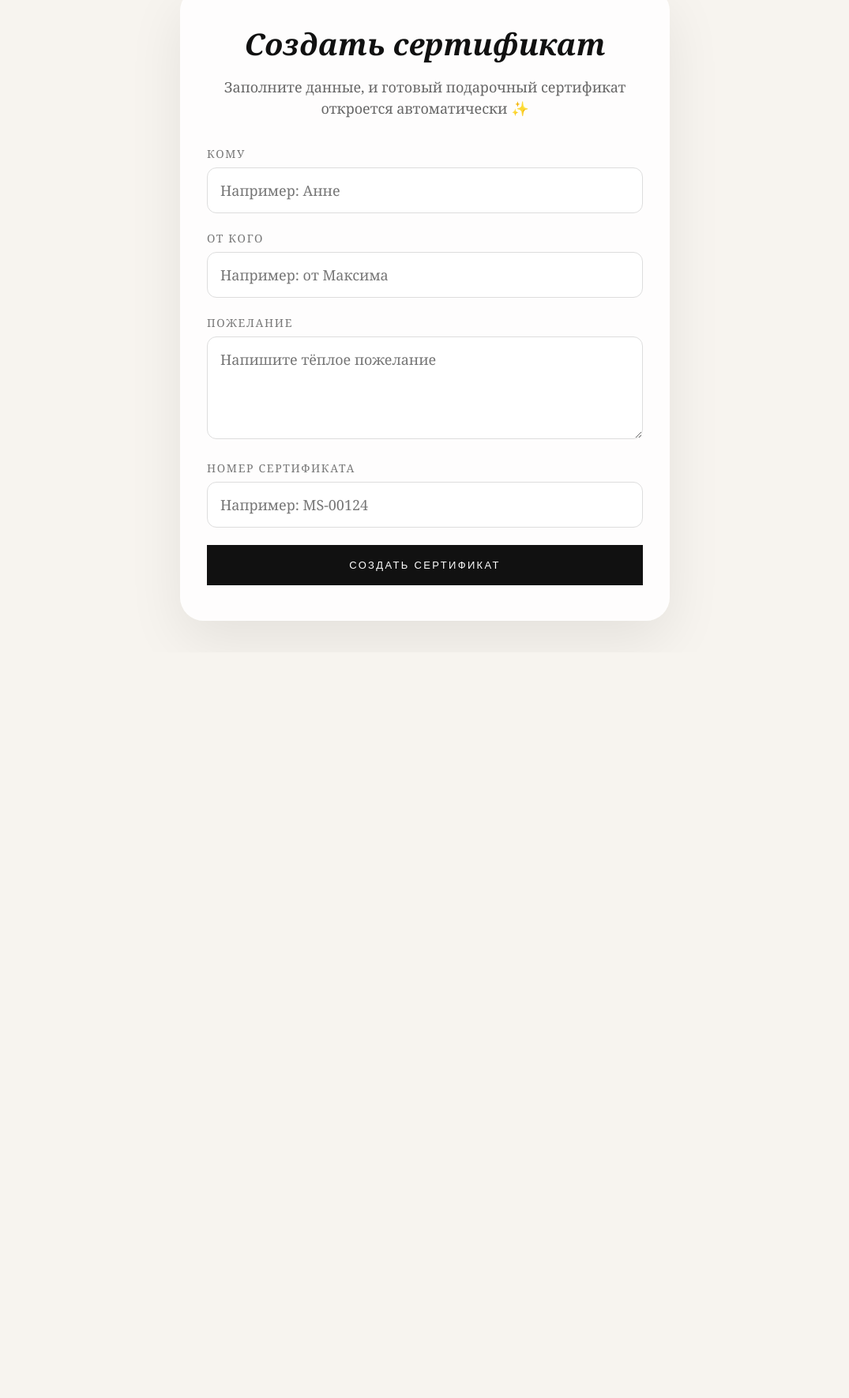
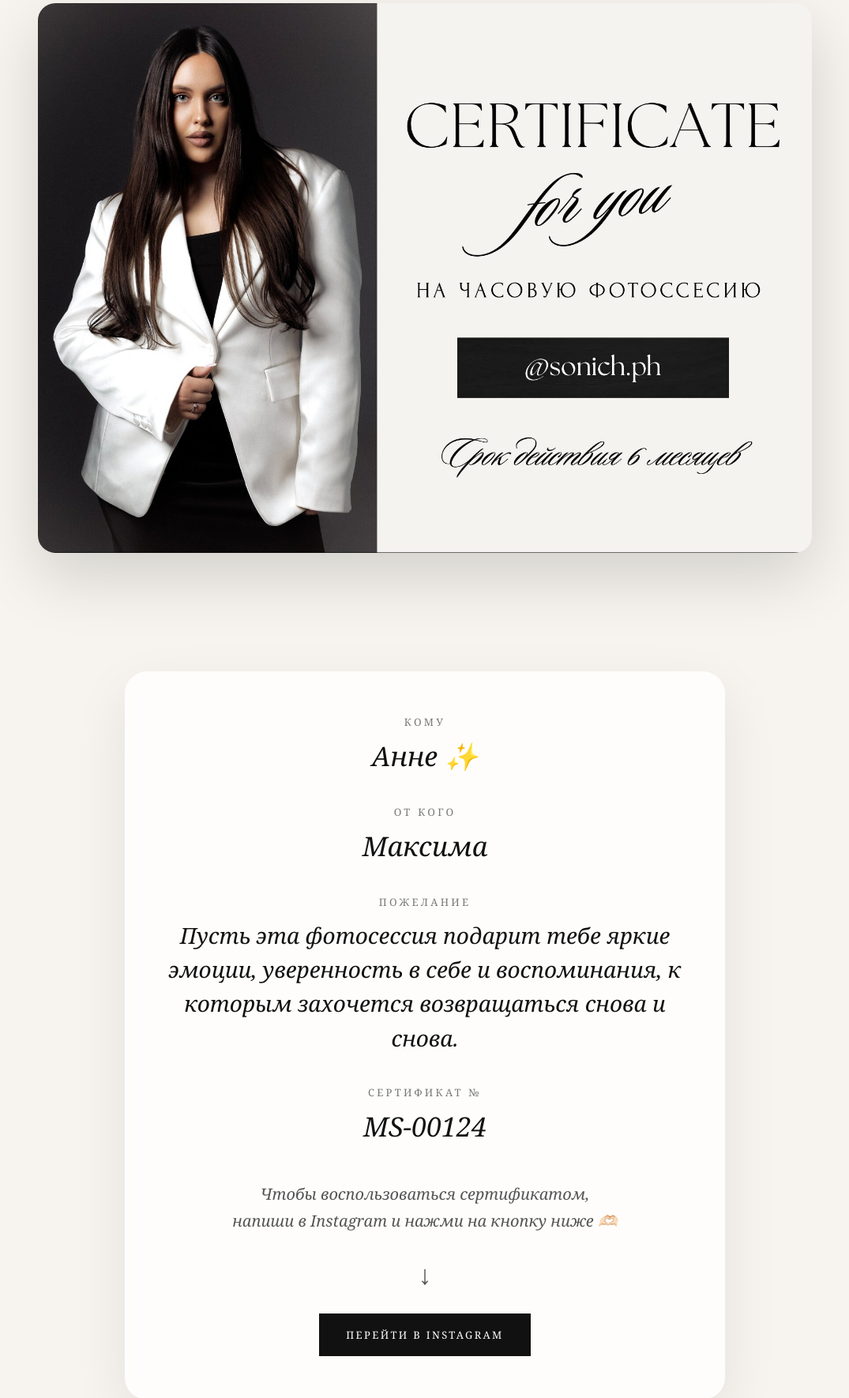
Before and after one commit to sofiharko16-debug/sonic-certificate-form, a plain HTML site: page index.html in a window 1280 px wide. Shown: the part 56-1826 px from the top of the page at 79% size, without its empty margins (102-1177 px from the left). Before the commit the page ends 882 px from the top, so only its background shows below. Drawn offline with Linux system fonts and the light colour scheme.

Commit message:
Update index.html

```diff
--- a/index.html
+++ b/index.html
@@ -3,7 +3,7 @@
 <head>
 <meta charset="UTF-8">
 <meta name="viewport" content="width=device-width, initial-scale=1.0">
-<title>Создать сертификат</title>
+<title>Подарочный сертификат</title>
 
 <style>
 * {
@@ -17,121 +17,284 @@ body {
   font-family: Georgia, 'Times New Roman', serif;
 }
 
-.wrapper {
+.hero {
   min-height: 100vh;
   display: flex;
   align-items: center;
   justify-content: center;
-  padding: 40px 18px;
+  padding: 60px 20px;
 }
 
-.form-card {
+.certificate-image {
   width: 100%;
-  max-width: 620px;
-  background: rgba(255,255,255,0.86);
-  border-radius: 30px;
-  padding: 45px 34px;
+  max-width: 980px;
+  border-radius: 22px;
+  box-shadow: 0 30px 80px rgba(0,0,0,0.15);
+  opacity: 0;
+  transform: translateY(25px) scale(0.98);
+  animation: softAppear 1.2s ease forwards;
+}
+
+.info {
+  min-height: 100vh;
+  padding: 90px 20px;
+  display: flex;
+  align-items: center;
+  justify-content: center;
+}
+
+.card {
+  width: 100%;
+  max-width: 760px;
+  background: rgba(255,255,255,0.82);
+  backdrop-filter: blur(12px);
+  border-radius: 28px;
+  padding: 55px 45px;
+  text-align: center;
   box-shadow: 0 25px 70px rgba(0,0,0,0.08);
 }
 
-h1 {
-  margin: 0 0 16px;
-  font-size: 38px;
-  font-style: italic;
-  text-align: center;
-}
-
-.subtitle {
-  text-align: center;
-  color: #666;
-  font-size: 18px;
-  line-height: 1.5;
-  margin-bottom: 34px;
-}
-
-label {
-  display: block;
-  margin-bottom: 8px;
-  font-size: 14px;
-  letter-spacing: 0.12em;
+.label {
+  font-size: 13px;
+  letter-spacing: 0.25em;
   text-transform: uppercase;
+  margin-bottom: 12px;
   color: #777;
 }
 
-input, textarea {
-  width: 100%;
-  border: 1px solid #ddd;
-  background: #fff;
-  padding: 16px;
-  font-size: 18px;
-  font-family: Georgia, 'Times New Roman', serif;
-  margin-bottom: 22px;
-  border-radius: 12px;
+.value {
+  font-size: 34px;
+  line-height: 1.35;
+  margin-bottom: 38px;
+  font-style: italic;
 }
 
-textarea {
-  min-height: 130px;
-  resize: vertical;
+.message {
+  font-size: 28px;
+  line-height: 1.55;
+  font-style: italic;
+  margin-bottom: 38px;
 }
 
-button {
-  width: 100%;
-  padding: 18px 24px;
+.contact-text {
+  margin-top: 45px;
+  margin-bottom: 18px;
+  text-align: center;
+  font-size: 20px;
+  line-height: 1.7;
+  color: #555;
+  font-style: italic;
+}
+
+.arrow {
+  margin-top: 14px;
+  font-size: 34px;
+  animation: arrowMove 2s ease-in-out infinite;
+}
+
+.button {
+  display: inline-block;
+  margin-top: 10px;
+  padding: 18px 34px;
   background: #111;
   color: #fff;
-  border: none;
-  cursor: pointer;
-  font-size: 13px;
+  text-decoration: none;
   letter-spacing: 0.18em;
   text-transform: uppercase;
+  font-size: 13px;
 }
 
-button:hover {
-  opacity: 0.88;
+.fade-up {
+  opacity: 0;
+  transform: translateY(35px);
+  transition: all 1s ease;
+}
+
+.fade-up.show {
+  opacity: 1;
+  transform: translateY(0);
+}
+
+@keyframes softAppear {
+  to {
+    opacity: 1;
+    transform: translateY(0) scale(1);
+  }
+}
+
+@keyframes arrowMove {
+  0% {
+    transform: translateY(0);
+    opacity: 0.7;
+  }
+
+  50% {
+    transform: translateY(8px);
+    opacity: 1;
+  }
+
+  100% {
+    transform: translateY(0);
+    opacity: 0.7;
+  }
+}
+
+@media (max-width: 700px) {
+  .hero {
+    min-height: auto;
+    padding: 30px 14px;
+  }
+
+  .certificate-image {
+    border-radius: 14px;
+  }
+
+  .info {
+    padding: 50px 14px;
+  }
+
+  .card {
+    padding: 35px 24px;
+    border-radius: 22px;
+  }
+
+  .value {
+    font-size: 26px;
+  }
+
+  .message {
+    font-size: 23px;
+  }
+
+  .contact-text {
+    font-size: 18px;
+  }
 }
 </style>
 </head>
 
 <body>
 
-<div class="wrapper">
-  <div class="form-card">
-    <h1>Создать сертификат</h1>
+<section class="hero">
+  <img src="certificate.jpg" class="certificate-image" alt="Подарочный сертификат">
+</section>
 
-    <div class="subtitle">
-      Заполните данные, и готовый подарочный сертификат откроется автоматически ✨
+<section class="info">
+  <div class="card">
+
+    <div class="fade-up">
+      <div class="label">Кому</div>
+      <div class="value" id="to">Анне ✨</div>
     </div>
 
-    <form id="certForm">
-      <label>Кому</label>
-      <input type="text" id="to" placeholder="Например: Анне" required>
+    <div class="fade-up">
+      <div class="label">От кого</div>
+      <div class="value" id="from">Максима</div>
+    </div>
 
-      <label>От кого</label>
-      <input type="text" id="from" placeholder="Например: от Максима" required>
+    <div class="fade-up">
+      <div class="label">Пожелание</div>
+      <div class="message" id="message">
+        Пусть эта фотосессия подарит тебе яркие эмоции, уверенность в себе и воспоминания, к которым захочется возвращаться снова и снова.
+      </div>
+    </div>
 
-      <label>Пожелание</label>
-      <textarea id="message" placeholder="Напишите тёплое пожелание" required></textarea>
+    <div class="fade-up">
+      <div class="label">Сертификат №</div>
+      <div class="value" id="certid">MS-00124</div>
+    </div>
 
-      <label>Номер сертификата</label>
-      <input type="text" id="certid" placeholder="Например: MS-00124" required>
+    <div class="fade-up contact-text">
+      Чтобы воспользоваться сертификатом,<br>
+      напиши в Instagram и нажми на кнопку ниже 🫶🏻
+      <div class="arrow">↓</div>
+    </div>
 
-      <button type="submit">Создать сертификат</button>
-    </form>
+    <a class="button fade-up" href="https://www.instagram.com/sonich.ph" target="_blank">
+      Перейти в Instagram
+    </a>
+
   </div>
-</div>
+</section>
 
 <script>
-document.getElementById("certForm").addEventListener("submit", function(event) {
-  event.preventDefault();
+function getParam(param) {
+  const urlParams = new URLSearchParams(window.location.search);
+  return urlParams.get(param);
+}
 
-  const to = encodeURIComponent(document.getElementById("to").value);
-  const from = encodeURIComponent(document.getElementById("from").value);
-  const message = encodeURIComponent(document.getElementById("message").value);
-  const certid = encodeURIComponent(document.getElementById("certid").value);
+const to = getParam("to");
+const from = getParam("from");
+const message = getParam("message");
+const id = getParam("id");
 
-  window.location.href = certificate.html?to=${to}&from=${from}&message=${message}&id=${certid};
+if (to) {
+  document.
+    getElementById("to").innerText = to;
+}
+
+if (from) {
+  document.getElementById("from").innerText = from;
+}
+
+if (message) {
+  document.getElementById("message").innerText = message;
+}
+
+if (id) {
+  document.getElementById("certid").innerText = id;
+}
+
+const elements = document.querySelectorAll(".fade-up");
+
+const observer = new IntersectionObserver((entries) => {
+  entries.forEach((entry, index) => {
+    if (entry.isIntersecting) {
+      setTimeout(() => {
+        entry.target.classList.add("show");
+      }, index * 120);
+    }
+  });
+}, {
+  threshold: 0.2
 });
+
+elements.forEach(el => observer.observe(el));
 </script>
 
 </body>
 </html>
+getElementById("to").innerText = to;
+}
+
+if (from) {
+  document.getElementById("from").innerText = from;
+}
+
+if (message) {
+  document.getElementById("message").innerText = message;
+}
+
+if (id) {
+  document.getElementById("certid").innerText = id;
+}
+
+const elements = document.querySelectorAll(".fade-up");
+
+const observer = new IntersectionObserver((entries) => {
+  entries.forEach((entry, index) => {
+    if (entry.isIntersecting) {
+      setTimeout(() => {
+        entry.target.classList.add("show");
+      }, index * 120);
+    }
+  });
+}, {
+  threshold: 0.2
+});
+
+elements.forEach(el => observer.observe(el));
+</script>
+
+</body>
+</html>
```
